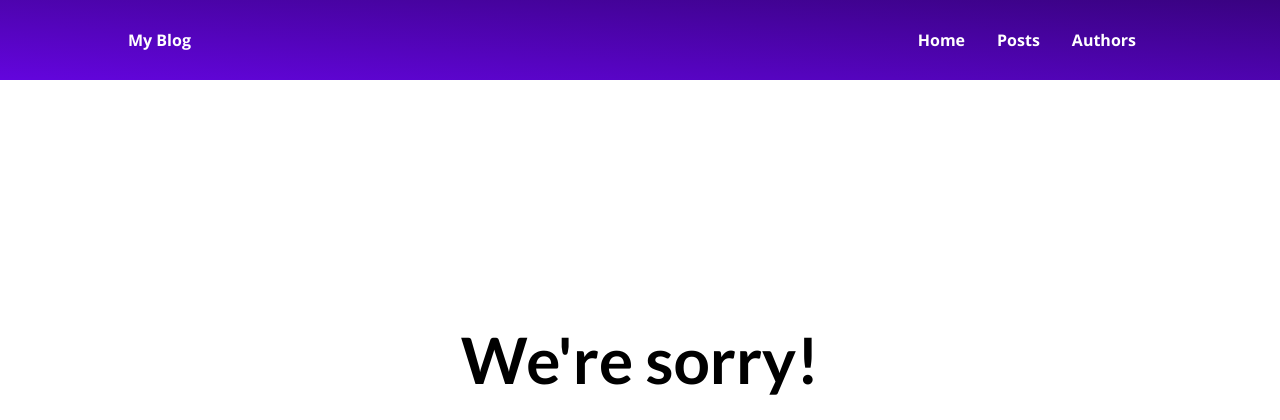
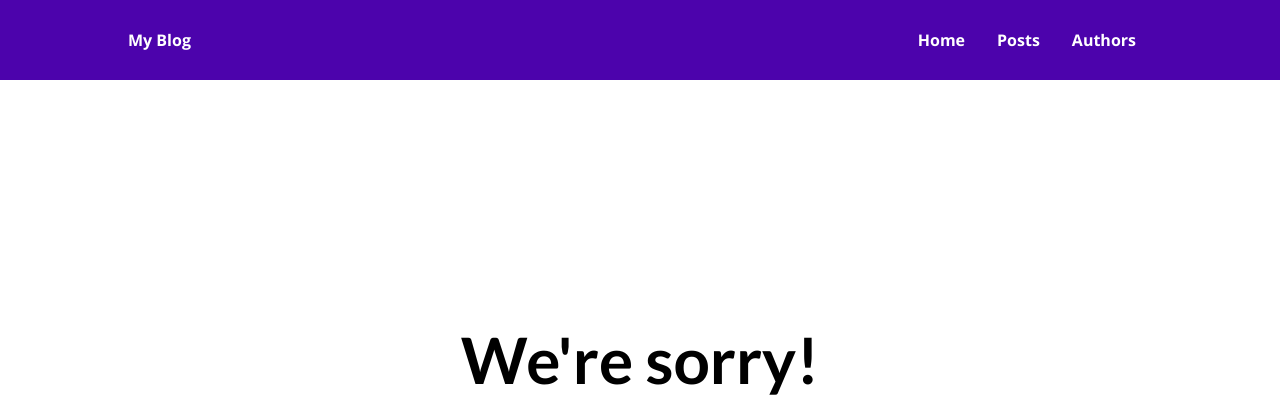
Before and after one commit to yahya-sh/blog_course_project, a Django app: page /404/ in a window 1280 px wide. Shown: the top 420 px of the page. Run offline with Django 5.2, Linux system fonts and the light colour scheme.

Commit message:
fix nav bar color

```diff
--- a/blog/static/blog/css/styles.css
+++ b/blog/static/blog/css/styles.css
@@ -29,7 +29,6 @@ h3 {
   position: absolute;
   top: 0;
   left: 0;
-  background: linear-gradient(to right top, #6305dd, #390281);
 }
 
 #main-navigation a {
--- a/blog/templates/404.html
+++ b/blog/templates/404.html
@@ -4,6 +4,11 @@
 {% block css_files %}
   {{ block.super }}
   <link rel="stylesheet" href="{% static 'blog/css/welcome.css' %}" />
+  <style>
+    #main-navigation {
+      background: #4c03ac;
+    }
+  </style>
 {% endblock %}
 
 {% block title %}
```
